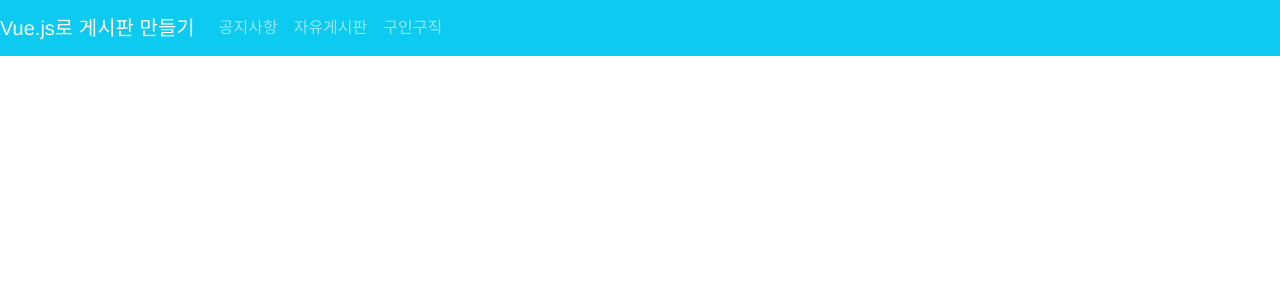
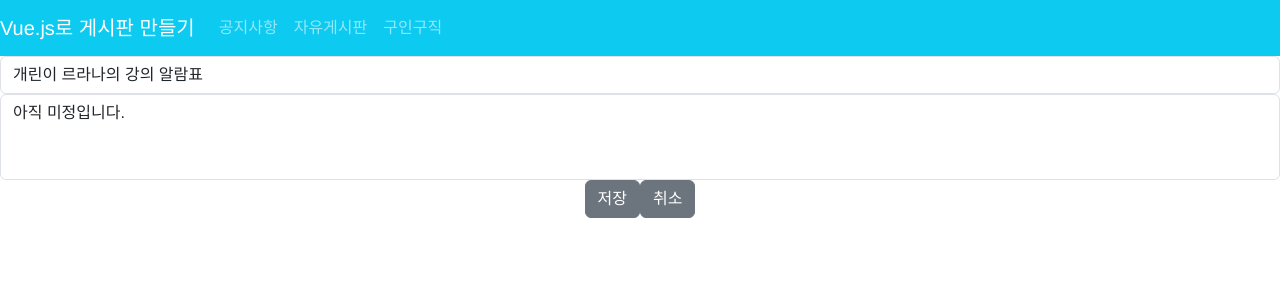
Before and after one commit to xxjimin/bootstrap-bbs1, a Vue app: page /#/board/free/create/1 in a window 1280 px wide. Shown: the top 300 px of the page. Built offline with nearby package versions, Linux system fonts and the light colour scheme.

Commit message:
글 수정 기능 구현

```diff
--- a/src/components/ContentDetail.vue
+++ b/src/components/ContentDetail.vue
@@ -28,7 +28,7 @@
             </div>
 
             <div class="content-detail-button">
-                <b-button variant="primary">수정</b-button>
+                <b-button variant="primary" @click="updateData">수정</b-button>
                 <b-button variant="success" @click="deleteData">삭제</b-button>
             </div>
 
@@ -62,6 +62,12 @@ export default {
             this.$router.push({
         path: '/board/free'
       })
+        },
+
+        updateData(){
+            this.$router.push({
+                path: `/board/free/create/${this.contentId}`
+            })
         }
     }
 
--- a/src/components/Create.vue
+++ b/src/components/Create.vue
@@ -7,7 +7,7 @@
             rows="3"
             max-rows="6">
         </b-form-textarea>
-        <b-button @click="uploadContent">저장</b-button>
+        <b-button @click="updateMode ? updateContent() : uploadContent()">저장</b-button>
         <b-button @click="cancel">취소</b-button>
     </div>
 </template>
@@ -21,16 +21,22 @@ export default {
             context: '',
             user_id: 1,
             created_at: '2024-02-19 14:43:32',
-            updated_at: null
+            updated_at: null,
+            updateObject: null,
+            updateMode: this.$route.params.contentId > 0 ? true : false
         }
     },
 
+    created(){
+        if(this.$route.params.contentId>0){
+            const contentId = Number(this.$route.params.contentId)
+            this.updateObject = data.Content.filter(item => item.content_id === contentId)[0]
+            this.subject = this.updateObject.title;
+            this.context = this.updateObject.context;
+        }
+    }
+    ,
     methods: {
-        cancel(){
-            this.$router.push({
-                path: '/board/free/'
-            })
-        },
 
         uploadContent(){
 
@@ -42,14 +48,28 @@ export default {
                 title: this.subject,
                 context: this.context,
                 created_at: this.created_at,
-                updated_at: this.updated_at
+                updated_at: null
             })
 
             this.$router.push({
                 path: '/board/free/'
             })
 
-        }
+        },
+
+        updateContent(){
+            this.updateObject.title = this.subject;
+            this.updateObject.context = this.context;
+            this.$router.push({
+                path: '/board/free/'
+            })
+        },
+
+        cancel(){
+            this.$router.push({
+                path: '/board/free/'
+            })
+        },
     },
 }
 </script>
--- a/src/router/index.js
+++ b/src/router/index.js
@@ -24,7 +24,7 @@ export default new Router({
       component: ContentDetail
     },
     {
-      path: '/board/free/create',
+      path: '/board/free/create/:contentId?',
       name: 'Create',
       component: Create
     }
```
